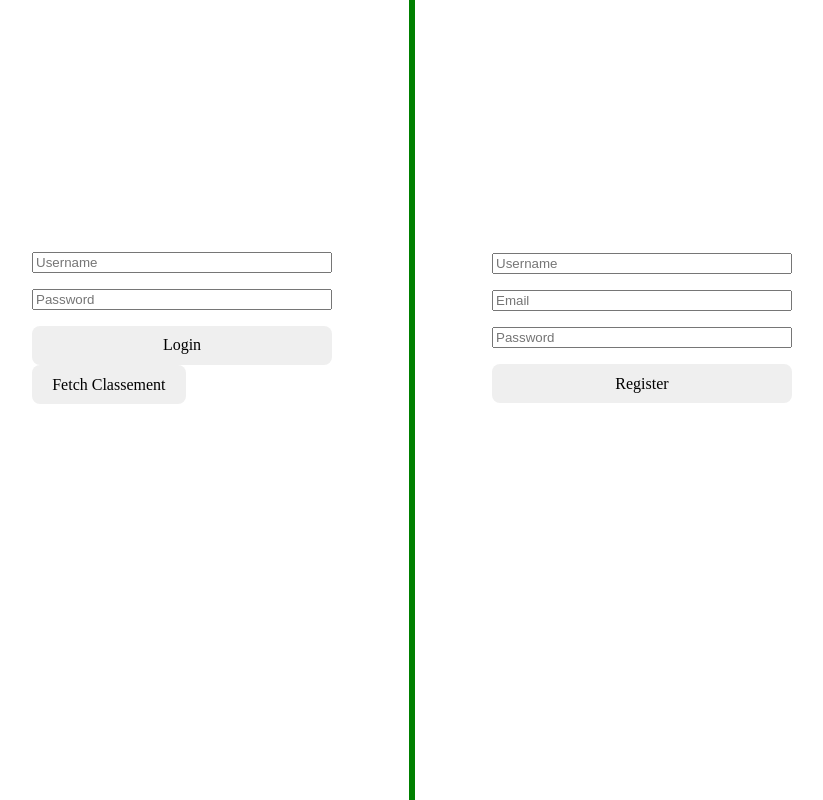
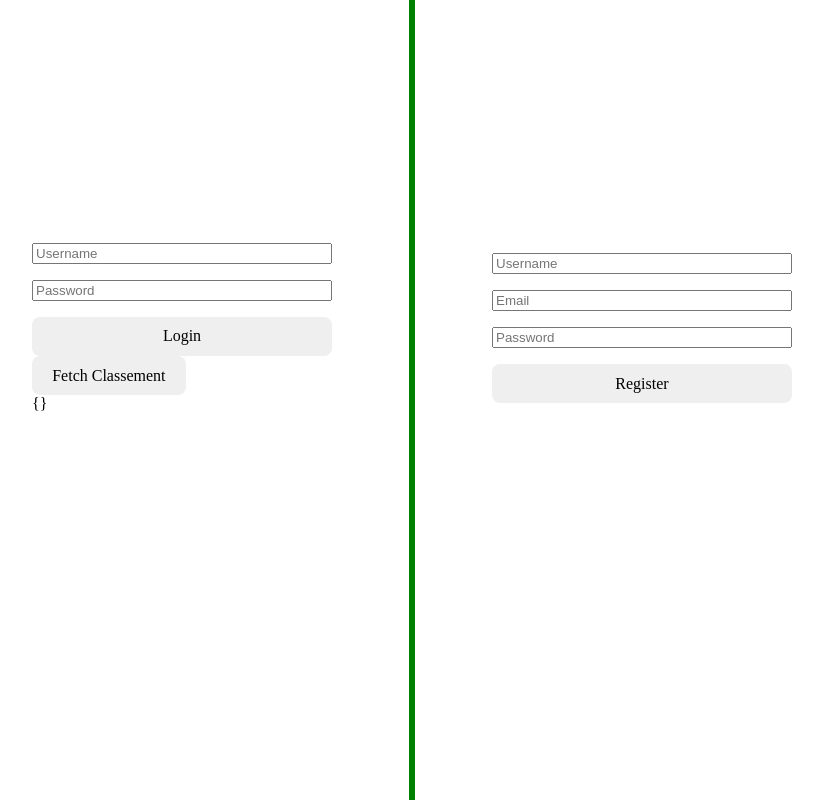
Before and after one commit to infinitebolas/battle-challenge, a React (Vite) app in the folder frontend/battle/: page / in a window 1280 px wide. Shown: the whole page, without its empty margins (228-1051 px from the left). Built offline with nearby package versions, Linux system fonts and the light colour scheme.

Commit message:
affichage valeur backend

```diff
--- a/frontend/battle/src/Auth.jsx
+++ b/frontend/battle/src/Auth.jsx
@@ -24,6 +24,9 @@ function Auth() {
                 <button type="submit">Login</button>
             </form>
             <button onClick={()=>fetchMessage()}>Fetch Classement</button>
+            <div>
+                {JSON.stringify(message)}
+            </div>
         </div>
         <div className="vl"></div>
         <div className="register">
```
